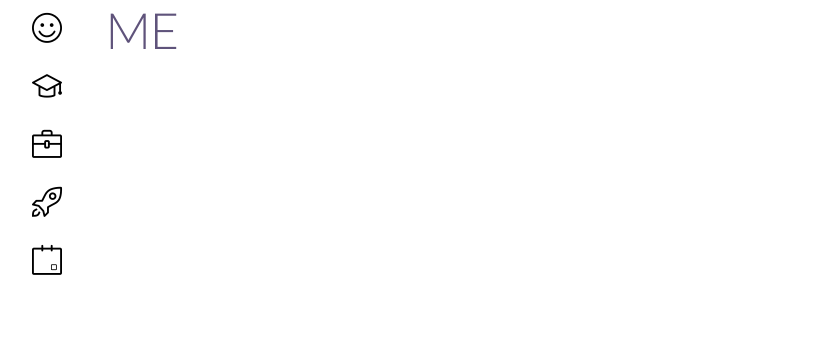
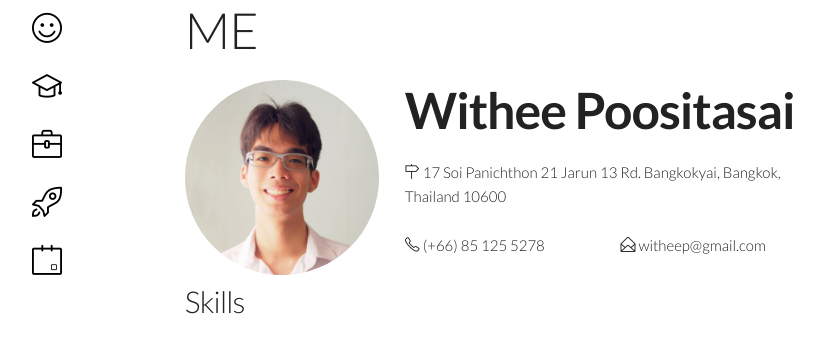
Before and after one commit to Th1nkK1D/me, a Vue app: page /profile in a window 1280 px wide. Shown: the top 352 px of the page, without its empty margins (221-1045 px from the left). Built offline with nearby package versions, Linux system fonts and the light colour scheme.

Commit message:
Add bio section

```diff
--- a/src/components/Me.vue
+++ b/src/components/Me.vue
@@ -1,6 +1,27 @@
 <template>
-  <div>
+  <div class="container">
     <h1 class="title">ME</h1>
+
+    <div class="row bio">
+      <div class="four columns">
+        <img src="/static/img/lkavatar.jpg" alt="" class="avatar">
+      </div>
+      <div class="eight columns">
+        <h1 class="name">Withee Poositasai</h1>
+        <div class="row">
+          <div class="column"></div>
+        </div>
+        <p><i class="icon-direction"></i> 17 Soi Panichthon 21 Jarun 13 Rd. Bangkokyai, Bangkok, Thailand 10600</p>
+        <div class="row">
+          <div class="six columns"><i class="icon-phone"></i> (+66) 85 125 5278</div>
+          <div class="six columns"><i class="icon-envelope-open"></i> witheep@gmail.com</div>
+        </div>
+      </div>
+    </div>
+
+    <h4 class="subtitle">Skills</h4>
+
+    <div class="row"></div>
   </div>
 </template>
 
@@ -12,5 +33,15 @@ export default {
 </script>
 
 <style lang="scss" scoped>
+  .bio {
+    .avatar {
+      width: 100%;
+      height: auto;
+      border-radius: 50%;
+    }
 
+    .name {
+      font-weight: bold;
+    }
+  }
 </style>
--- a/src/components/Profile.vue
+++ b/src/components/Profile.vue
@@ -23,7 +23,5 @@ export default {
 </script>
 
 <style lang="scss">
-  .title {
-    color: #5F537B;
-  }
+
 </style>
```
Also changed, not shown: static/img/lkavatar.jpg (added).
